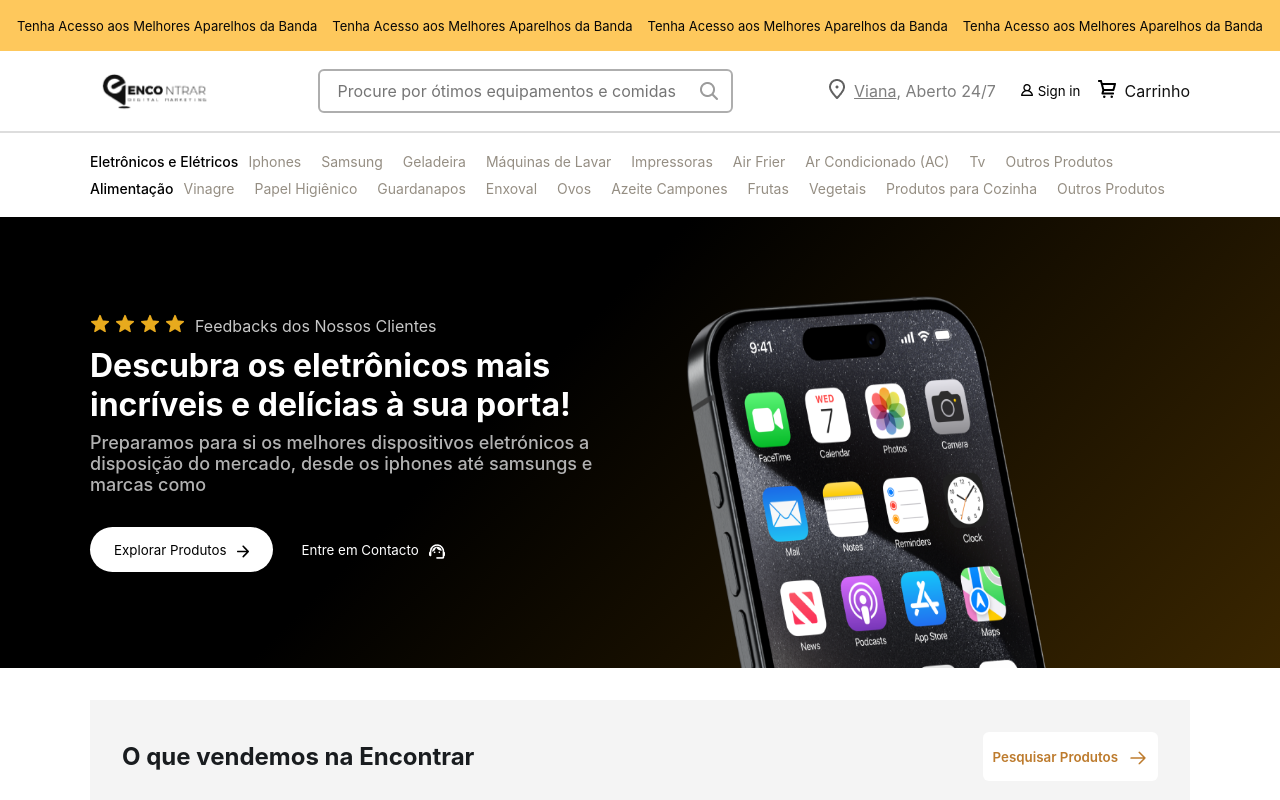
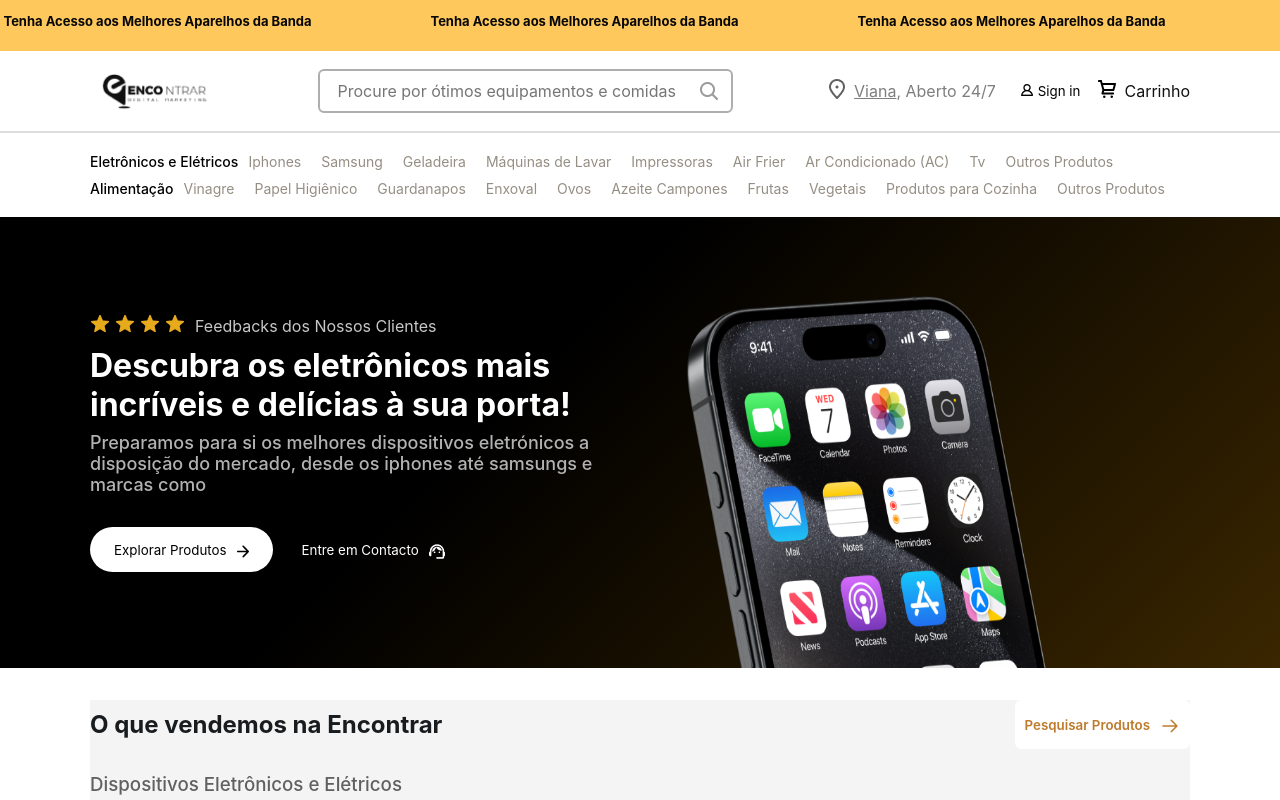
Before and after one commit to greciodiogo/encontrar-ecommerce-nextjs, a Next.js app in the folder apps/encontrar/: page / in a window 1280 px wide. Shown: the top 800 px of the page. Built offline with nearby package versions, Linux system fonts and the light colour scheme.

Commit message:
feat: add react slick on banner component

```diff
--- a/apps/encontrar/src/components/Banner/index.tsx
+++ b/apps/encontrar/src/components/Banner/index.tsx
@@ -1,19 +1,55 @@
-import React from 'react';
+'use client';
+import Slider from 'react-slick';
 
-export const Banner = () => {
+import 'slick-carousel/slick/slick.css';
+import 'slick-carousel/slick/slick-theme.css';
+
 const information = [
   'Tenha Acesso aos Melhores Aparelhos da Banda',
   'Tenha Acesso aos Melhores Aparelhos da Banda',
   'Tenha Acesso aos Melhores Aparelhos da Banda',
   'Tenha Acesso aos Melhores Aparelhos da Banda',
 ];
+
+export const Banner = () => {
+  const settings = {
+    dots: false,
+    infinite: true,
+    slidesToShow: 3,
+    slidesToScroll: 1,
+    autoplay: true,
+    speed: 3000,
+    autoplaySpeed: 3000,
+    cssEase: 'linear',
+    responsive: [
+      {
+        breakpoint: 1024, // Para telas menores que 1024px
+        settings: {
+          slidesToShow: 2,
+          slidesToScroll: 1,
+        },
+      },
+      {
+        breakpoint: 768, // Para telas menores que 768px
+        settings: {
+          slidesToShow: 1,
+          slidesToScroll: 1,
+          centerMode: true, // Centraliza o slide
+          centerPadding: '0px', // Remove margem latera
+        },
+      },
+    ],
+  };
+
   return (
-    <div className="banner">
-      {information.map((info, index) => (
-        <p key={index} className="banner_text">
-          {info}
-        </p>
+    <div className="slider-container">
+      <Slider {...settings}>
+        {information.map((text, index) => (
+          <div className="slide-item" key={index}>
+            <h3 className="banner_text">{text}</h3>
+          </div>
         ))}
+      </Slider>
     </div>
   );
 };
--- a/apps/encontrar/src/styles/styles.css
+++ b/apps/encontrar/src/styles/styles.css
@@ -48,9 +48,29 @@
   height: var(--header-height);
 }
 
-.banner .banner_text {
+.banner_text {
   color: var(--header-text-color);
   font-size: var(--header-font-size);
+}
+
+.slider-container {
+  padding-top: 10px;
+  background-color: var(--default-color);
+  height: var(--header-height);
+}
+
+.slider-container {
+  max-width: 100%;
+  margin: 0 auto;
+  overflow: hidden;
+}
+
+.slide-item {
+  display: flex;
+  justify-content: center;
+  align-items: center;
+  text-align: center;
+  width: 100%;
 }
 
 /* banner starts here */
@@ -423,7 +443,6 @@
   display: flex;
   flex-direction: column;
   justify-content: space-between;
-  padding: 2rem;
 }
 
 .products_container_top {
@@ -730,7 +749,6 @@
   flex-direction: column;
   align-items: center;
   justify-content: center;
-  padding: 2rem;
 }
 
 .reviews .content {
@@ -754,6 +772,12 @@
   text-align: center;
   font-size: 32px;
   color: #070707;
+}
+
+@media (max-width: 750px) {
+  .reviews .content h4 {
+    font-size: 22px;
+  }
 }
 
 /* reviews ends here */
--- a/package.json
+++ b/package.json
@@ -40,7 +40,9 @@
     "react-dom": "18.2.0",
     "react-hook-form": "^7.54.2",
     "react-icons": "^5.4.0",
+    "react-slick": "^0.30.3",
     "react-toastify": "^11.0.3",
+    "slick-carousel": "^1.8.1",
     "swr": "^2.3.0",
     "yup": "^1.6.1",
     "zod": "3.22.4"
@@ -55,6 +57,7 @@
     "@types/node": "20.11.30",
     "@types/react": "18.2.70",
     "@types/react-dom": "18.2.22",
+    "@types/react-slick": "0.23.13",
     "autoprefixer": "10.4.19",
     "commitizen": "4.3.0",
     "husky": "9.0.11",
```
Also changed, not shown: 1 other file (tests, documents, lock files or other folders). Lines whose indentation alone changed are shown as unchanged.
